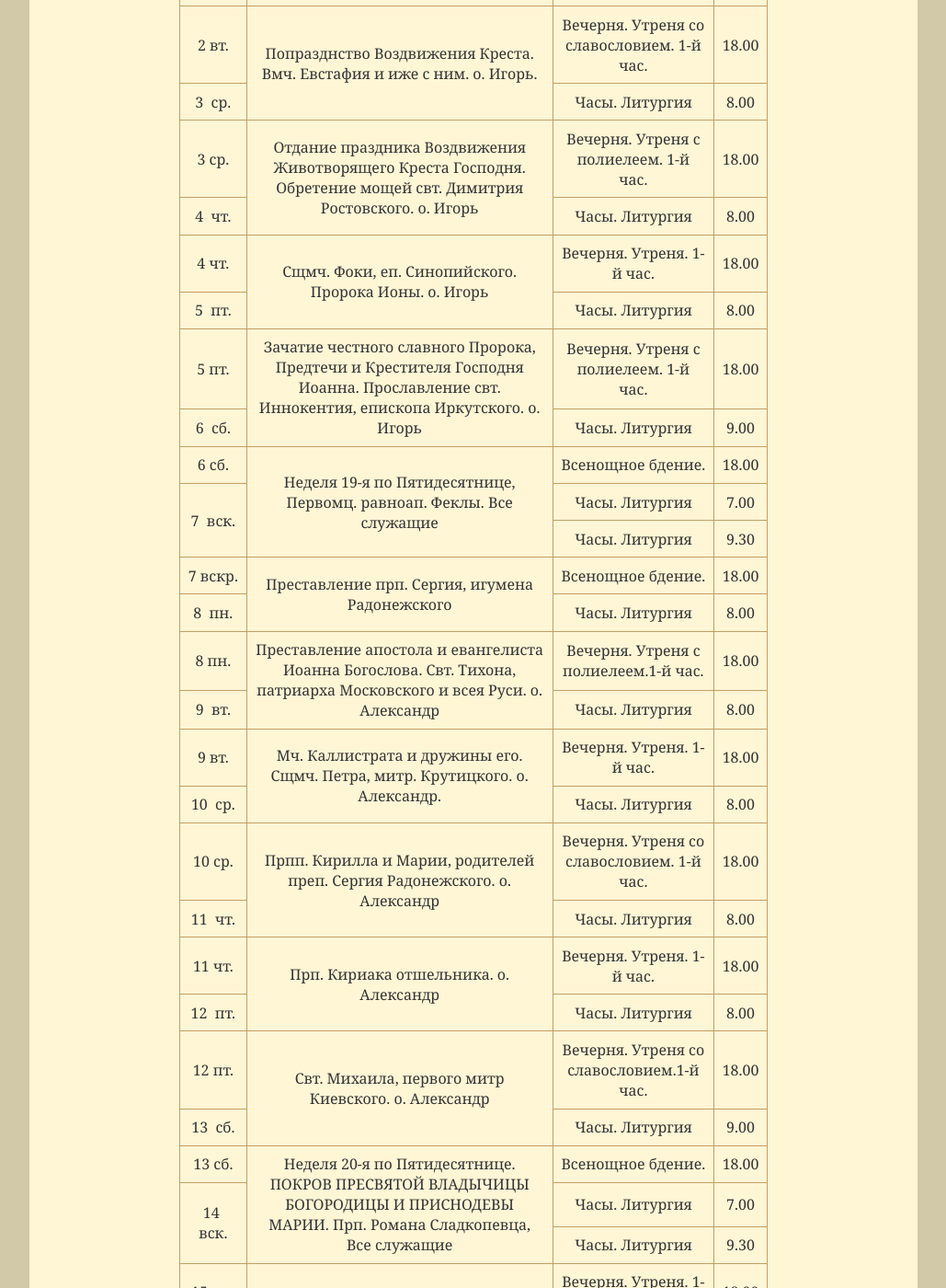
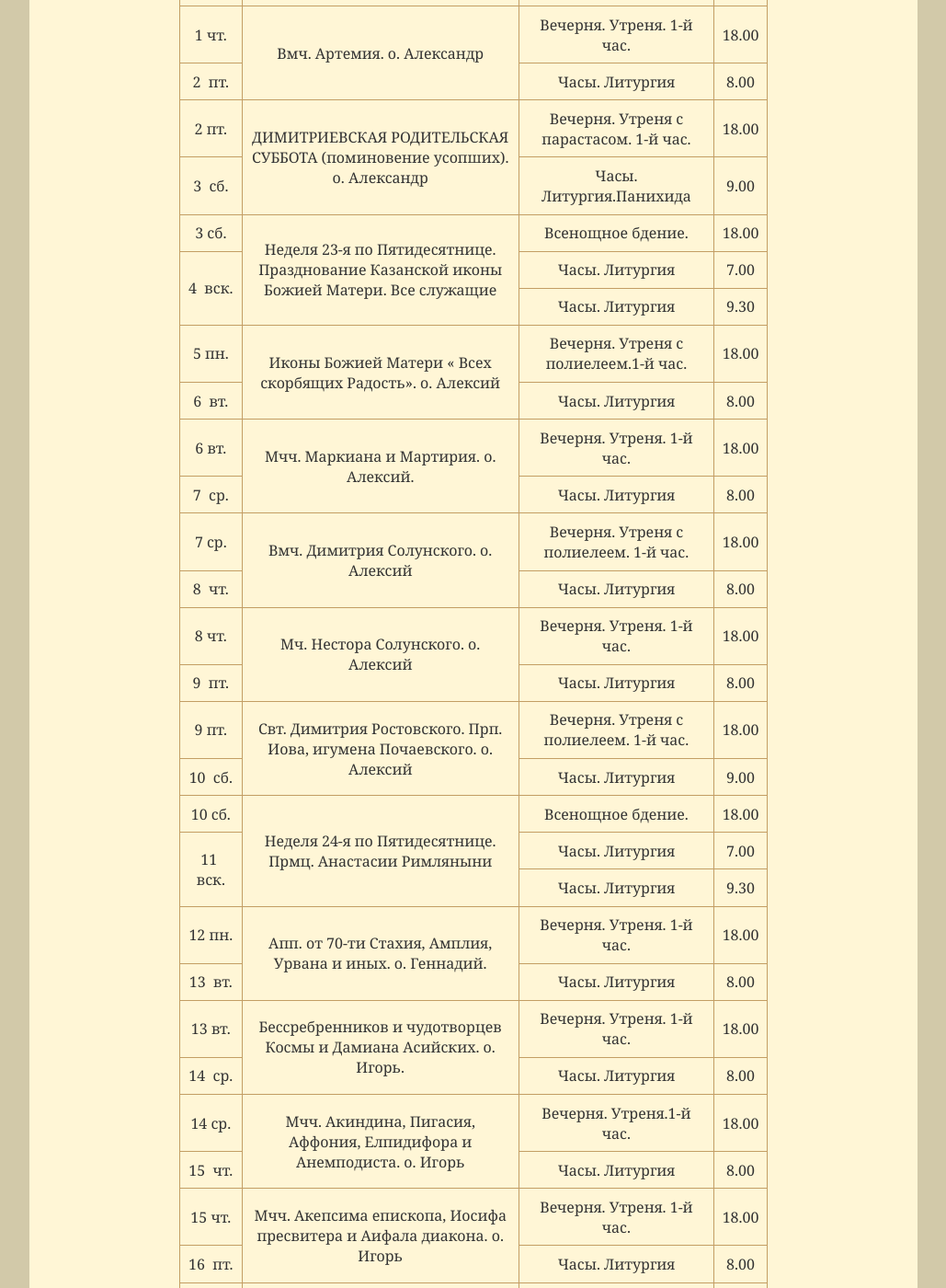
Before and after one commit to hramotradnoe/hramotradnoe.github.io, a Jekyll site: the page built from schedule/index.html, in a window 1280 px wide and 1400 px high, scrolled down 523 px. Shown: the whole window at 92% size, without its empty margins (125-1154 px from the left). Built offline with Jekyll 4.4.1, drawn with Linux system fonts in a browser that asks for light colours; some of the changed text lies outside the part shown.

Commit message:
Update schedule.yml

```diff
--- a/_data/schedule.yml
+++ b/_data/schedule.yml
@@ -1,231 +1,228 @@
-period: Октябрь 2018
-link: "https://docs.google.com/document/d/1nk_IJz0YAvPN3q_i3BNNL0HwsTY31c4iypWjMdLcQOE/edit"
+period: Ноябрь 2018
+link: "https://docs.google.com/document/d/1LHroRsXeISdxaqsvxyNwHDvmEIcd0VEd6_ius24t8UI/edit"
 timetable:
- - description : "Мчч. Трофима, Савватия и Доримедонта. о. Игорь."
+ - description : "Прор. Иоиля. о. Александр"
    services    :
-      - day   : 1&nbsp;пн.
+      - day   : 31&nbsp;ср.
         time  : '18.00'
         title : "Вечерня. Утреня. 1-й час."
-      - day   : 2&nbsp; вт.
+      - day   : 1&nbsp; чт.
         time  : '8.00'
         title : "Часы. Литургия"
- - description : "Попразднство Воздвижения Креста. Вмч. Евстафия и иже с ним. о.  Игорь."
+ - description : "Вмч. Артемия. о. Александр"
    services    :
-      - day   : 2&nbsp;вт.
+      - day   : 1&nbsp;чт.
         time  : '18.00'
-        title : "Вечерня. Утреня со славословием. 1-й час."
-      - day   : 3&nbsp; ср.
+        title : "Вечерня. Утреня. 1-й час."
+      - day   : 2&nbsp; пт.
         time  : '8.00'
         title : "Часы. Литургия"
- - description : "Отдание праздника Воздвижения Животворящего Креста Господня. Обретение мощей свт. Димитрия Ростовского. о. Игорь"
+ - description : "ДИМИТРИЕВСКАЯ  РОДИТЕЛЬСКАЯ СУББОТА (поминовение усопших).  о. Александр"
    services    :
-      - day   : 3&nbsp;ср.
+      - day   : 2&nbsp;пт.
+        time  : '18.00'
+        title : "Вечерня. Утреня с парастасом. 1-й час."
+      - day   : 3&nbsp; сб.
+        time  : '9.00'
+        title : "Часы. Литургия.Панихида"
+ - description : "Неделя 23-я по Пятидесятнице. Празднование Казанской иконы Божией Матери. Все служащие"
+   services    :
+      - day   : 3&nbsp;сб.
+        time  : '18.00'
+        title : "Всенощное бдение."
+      - day   : 4&nbsp; вск.
+        time  : '7.00'
+        title : "Часы. Литургия"
+      - day   : 4&nbsp; вск.
+        time  : '9.30'
+        title : "Часы. Литургия"
+ - description : "Иконы Божией Матери « Всех скорбящих Радость». о. Алексий"
+   services    :
+      - day   : 5&nbsp;пн.
+        time  : '18.00'
+        title : "Вечерня. Утреня с полиелеем.1-й час."
+      - day   : 6&nbsp; вт.
+        time  : '8.00'
+        title : "Часы. Литургия"
+ - description : "Мчч. Маркиана и Мартирия. о. Алексий."
+   services    :
+      - day   : 6&nbsp;вт.
+        time  : '18.00'
+        title : "Вечерня. Утреня. 1-й час."
+      - day   : 7&nbsp; ср.
+        time  : '8.00'
+        title : "Часы. Литургия"
+ - description : "Вмч. Димитрия Солунского. о. Алексий"
+   services    :
+      - day   : 7&nbsp;ср.
         time  : '18.00'
         title : "Вечерня. Утреня с полиелеем. 1-й час."
-      - day   : 4&nbsp; чт.
+      - day   : 8&nbsp; чт.
         time  : '8.00'
         title : "Часы. Литургия"
- - description : "Сщмч. Фоки, еп. Синопийского. Пророка Ионы. о. Игорь"
+ - description : "Мч. Нестора Солунского. о. Алексий"
    services    :
-      - day   : 4&nbsp;чт.
+      - day   : 8&nbsp;чт.
         time  : '18.00'
         title : "Вечерня. Утреня. 1-й час."
-      - day   : 5&nbsp; пт.
+      - day   : 9&nbsp; пт.
         time  : '8.00'
         title : "Часы. Литургия"
- - description : "Зачатие честного славного Пророка, Предтечи и Крестителя Господня Иоанна. Прославление свт. Иннокентия, епископа Иркутского.  о. Игорь"
+ - description : "Свт. Димитрия Ростовского. Прп. Иова, игумена Почаевского. о. Алексий"
    services    :
-      - day   : 5&nbsp;пт.
+      - day   : 9&nbsp;пт.
         time  : '18.00'
         title : "Вечерня. Утреня с полиелеем. 1-й час."
-      - day   : 6&nbsp; сб.
+      - day   : 10&nbsp; сб.
         time  : '9.00'
         title : "Часы. Литургия"
- - description : "Неделя 19-я по Пятидесятнице, Первомц. равноап. Феклы. Все служащие"
+ - description : "Неделя 24-я по Пятидесятнице. Прмц. Анастасии Римляныни"
    services    :
-      - day   : 6&nbsp;сб.
+      - day   : 10&nbsp;сб.
         time  : '18.00'
         title : "Всенощное бдение."
-      - day   : 7&nbsp; вск.
+      - day    : 11&nbsp; вск.
         time  : '7.00'
         title : "Часы. Литургия"
-      - day   : 7&nbsp; вск.
+      - day   : 11&nbsp; вск.
         time  : '9.30'
         title : "Часы. Литургия"
- - description : "Преставление прп. Сергия, игумена Радонежского"
+ - description : "Апп. от 70-ти Стахия, Амплия, Урвана и иных. о. Геннадий."
    services    :
-      - day   : 7&nbsp;вскр.
+      - day   : 12&nbsp;пн.
+        time  : '18.00'
+        title : "Вечерня. Утреня. 1-й час."
+      - day   : 13&nbsp; вт.
+        time  : '8.00'
+        title : "Часы. Литургия"
+ - description : "Бессребренников и чудотворцев Космы и Дамиана Асийских. о. Игорь."
+   services    :
+      - day   : 13&nbsp;вт.
+        time  : '18.00'
+        title : "Вечерня. Утреня. 1-й час."
+      - day   : 14&nbsp; ср.
+        time  : '8.00'
+        title : "Часы. Литургия"
+ - description : "Мчч. Акиндина, Пигасия, Аффония, Елпидифора и Анемподиста. о. Игорь"
+   services    :
+      - day   : 14&nbsp;ср.
+        time  : '18.00'
+        title : "Вечерня. Утреня.1-й час."
+      - day   : 15&nbsp; чт.
+        time  : '8.00'
+        title : "Часы. Литургия"
+ - description : "Мчч. Акепсима епископа, Иосифа пресвитера и Аифала диакона. о. Игорь"
+   services    :
+      - day   : 15&nbsp;чт.
+        time  : '18.00'
+        title : "Вечерня. Утреня. 1-й час."
+      - day   : 16&nbsp; пт.
+        time  : '8.00'
+        title : "Часы. Литургия"
+ - description : "Прп. Иоанникия Великого о.  Игорь"
+   services    :
+      - day   : 16&nbsp;пт.
+        time  : '18.00'
+        title : "Вечерня. Утреня.1-й час."
+      - day   : 17&nbsp; сб.
+        time  : '9.00'
+        title : "Часы. Литургия"
+ - description : "Неделя 25-я по Пятидесятнице. Свт. Тихона, патриарха Московского и всея Руси, Все служащие"
+   services    :
+      - day   : 17&nbsp;сб.
         time  : '18.00'
         title : "Всенощное бдение."
-      - day   : 8&nbsp; пн.
+      - day   : 18&nbsp; вск.
+        time  : '7.00'
+        title : "Часы. Литургия"
+      - day   : 18&nbsp; вск.
+        time  : '9.30'
+        title : "Часы. Литургия"
+ - description : "Мчч. 33-х, в Милитине пострадавших. о. Александр."
+   services    :
+      - day   : 19&nbsp;пн.
+        time  : '18.00'
+        title : "Вечерня. Утреня. 1-й час."
+      - day   : 20&nbsp; вт.
         time  : '8.00'
         title : "Часы. Литургия"
- - description : "Преставление апостола и евангелиста Иоанна Богослова. Свт. Тихона, патриарха Московского и всея Руси. о. Александр"
+ - description : "Собор Архистратига Михаила и прочих Небесных Сил бесплотных. о. Александр."
    services    :
-      - day   : 8&nbsp;пн.
+      - day   : 20&nbsp;вт.
         time  : '18.00'
-        title : "Вечерня. Утреня с полиелеем.1-й час."
-      - day   : 9&nbsp; вт.
+        title : "Всенощное бдение."
+      - day   : 21&nbsp; ср.
         time  : '8.00'
         title : "Часы. Литургия"
- - description : "Мч. Каллистрата и дружины его. Сщмч. Петра, митр. Крутицкого. о. Александр."
+ - description : "Иконы Божией Матери «Скоропослушница». о. Александр "
    services    :
-      - day   : 9&nbsp;вт.
+      - day   : 21&nbsp;ср.
+        time  : '18.00'
+        title : "Вечерня. Утреня с полиелеем. 1-й час."
+      - day   : 22&nbsp; чт.
+        time  : '8.00'
+        title : "Часы. Литургия"
+ - description : "Апп. от 70-ти Ераста, Родиона, Сосипатра, Куарта и Тертия. о. Александр"
+   services    :
+      - day   : 22&nbsp;чт.
         time  : '18.00'
         title : "Вечерня. Утреня. 1-й час."
-      - day   : 10&nbsp; ср.
+      - day   : 23&nbsp; пт.
         time  : '8.00'
         title : "Часы. Литургия"
- - description : "Прпп. Кирилла и Марии, родителей преп. Сергия Радонежского. о. Александр"
+ - description : "Блж. Максима, Христа ради юродивого, Московского чудотворца. о. Александр"
    services    :
-      - day   : 10&nbsp;ср.
+      - day   : 23&nbsp;пт.
         time  : '18.00'
-        title : "Вечерня. Утреня со славословием. 1-й час."
-      - day   : 11&nbsp; чт.
+        title : "Вечерня. Утреня со славословием.1-й час."
+      - day   : 24&nbsp; сб.
+        time  : '9.00'
+        title : "Часы. Литургия"
+ - description : "Неделя 26-я по Пятидесятнице. Свт. Иоанна Милостиваго, патриарха Александрийского."
+   services    :
+      - day   : 24&nbsp;сб.
+        time  : '18.00'
+        title : "Всенощное бдение."
+      - day   : 25&nbsp; вск.
+        time  : '7.00'
+        title : "Часы. Литургия"
+      - day   : 25&nbsp; вск.
+        time  : '9.30'
+        title : "Часы. Литургия"
+ - description : "Святителя Иоанна Златоустого."
+   services    :
+      - day   : 26&nbsp;пн.
+        time  : '8.00'
+        title : "Часы. Литургия."
+ - description : "Апостола Филиппа. о. Алексий."
+   services    :
+      - day   : 26&nbsp;пн.
+        time  : '18.00'
+        title : "Вечерня. Утреня с полиелеем. 1-й час."
+      - day   : 27&nbsp; вт.
         time  : '8.00'
         title : "Часы. Литургия"
- - description : "Прп. Кириака отшельника. о. Александр"
+ - description : "Мучеников и исповедников Гурия, Самона и Авива. Начало Рождественского поста о. Алексий."
    services    :
-      - day   : 11&nbsp;чт.
+      - day   : 27&nbsp;вт.
         time  : '18.00'
         title : "Вечерня. Утреня. 1-й час."
-      - day   : 12&nbsp; пт.
+      - day   : 28&nbsp; ср.
         time  : '8.00'
         title : "Часы. Литургия"
- - description : "Свт. Михаила, первого митр Киевского. о. Александр"
+ - description : "Апостола и евангелиста Матфея. о. Алексий."
    services    :
-      - day   : 12&nbsp;пт.
+      - day   : 28&nbsp;ср.
         time  : '18.00'
-        title : "Вечерня. Утреня со славословием.1-й час."
-      - day   : 13&nbsp; сб.
-        time  : '9.00'
-        title : "Часы. Литургия"
- - description : "Неделя 20-я по Пятидесятнице. ПОКРОВ ПРЕСВЯТОЙ ВЛАДЫЧИЦЫ БОГОРОДИЦЫ И ПРИСНОДЕВЫ МАРИИ. Прп. Романа Сладкопевца, Все служащие"
-   services    :
-      - day   : 13&nbsp;сб.
-        time  : '18.00'
-        title : "Всенощное бдение."
-      - day    : 14&nbsp; вск.
-        time  : '7.00'
-        title : "Часы. Литургия"
-      - day   : 14&nbsp; вск.
-        time  : '9.30'
-        title : "Часы. Литургия"
- - description : "Сщмч. Дионисия Ареопагита, еп. Афинского. о. Алексий."
-   services    :
-      - day   : 15&nbsp;пн.
-        time  : '18.00'
-        title : "Вечерня. Утреня. 1-й час."
-      - day   : 16&nbsp; вт.
+        title : "Вечерня. Утреня с полиелеем. 1-й час."
+      - day   : 29&nbsp; чт.
         time  : '8.00'
         title : "Часы. Литургия"
- - description : "Обретение мощей свтт. Гурия, архиеп. Казанского и Варсонофия, еп. Тверского. о. Алексий."
+ - description : "Свт. Григория чудотворца, еп. Неокесарийского. Прп. Никона, игумена Радонежского. о. Алексий."
    services    :
-      - day   : 16&nbsp;вт.
+      - day   : 29&nbsp;чт.
         time  : '18.00'
-        title : "Вечерня. Утреня. 1-й час."
-      - day   : 17&nbsp; ср.
+        title : "Вечерня. Утреня с полиелеем. 1-й час."
+      - day   : 30&nbsp; пт.
         time  : '8.00'
         title : "Часы. Литургия"
- - description : "Свтт. Петра, Алексия, Ионы, Макария, Филиппа, Иова, Ермогена, Тихона, Петра, Филарета, Иннокентия и Макария,Московских и всея России чудотворцев. о. Алексий"
-   services    :
-      - day   : 17&nbsp;ср.
-        time  : '18.00'
-        title : "Вечерня. Утреня с полиелеем.1-й час."
-      - day   : 18&nbsp; чт.
-        time  : '8.00'
-        title : "Часы. Литургия"
- - description : "Апостола Фомы. о. Алексий"
-   services    :
-      - day   : 18&nbsp;чт.
-        time  : '18.00'
-        title : "Вечерня. Утреня с полиелеем. 1-й час."
-      - day   : 19&nbsp; пт.
-        time  : '8.00'
-        title : "Часы. Литургия"
- - description : "Мчч. Сергия и Вакха о. Алексий"
-   services    :
-      - day   : 19&nbsp;пт.
-        time  : '18.00'
-        title : "Вечерня. Утреня.1-й час."
-      - day   : 20&nbsp; сб.
-        time  : '9.00'
-        title : "Часы. Литургия"
- - description : "Неделя 21-я по Пятидесятнице. Память святых отцов VII Вселенсокого Собора, Все служащие"
-   services    :
-      - day   : 20&nbsp;сб.
-        time  : '18.00'
-        title : "Всенощное бдение."
-      - day   : 21&nbsp; вск.
-        time  : '7.00'
-        title : "Часы. Литургия"
-      - day   : 21&nbsp; вск.
-        time  : '9.30'
-        title : "Часы. Литургия"
- - description : "Прп. Амвросия Оптинского. о. Игорь."
-   services    :
-      - day   : 22&nbsp;пн.
-        time  : '18.00'
-        title : "Вечерня. Утреня со славословием. 1-й час."
-      - day   : 23&nbsp; вт.
-        time  : '8.00'
-        title : "Часы. Литургия"
- - description : "Ап. Филиппа, единого от семи диаконов. Собор преподобных Оптинских святых. о. Игорь."
-   services    :
-      - day   : 23&nbsp;вт.
-        time  : '18.00'
-        title : "Вечерня. Утреня. 1-й час."
-      - day   : 24&nbsp; ср.
-        time  : '8.00'
-        title : "Часы. Литургия"
- - description : "Мчч. Прова, Тараха и Андроника. Прп. Симеона Нового Богослова. о. Игорь "
-   services    :
-      - day   : 24&nbsp;ср.
-        time  : '18.00'
-        title : "Вечерня. Утреня. 1-й час."
-      - day   : 25&nbsp; чт.
-        time  : '8.00'
-        title : "Часы. Литургия"
- - description : "Иверской иконы Божией Матери. о. Игорь"
-   services    :
-      - day   : 25&nbsp;чт.
-        time  : '18.00'
-        title : "Вечерня. Утреня с полиелеем. 1-й час."
-      - day   : 26&nbsp; пт.
-        time  : '8.00'
-        title : "Часы. Литургия"
- - description : "Мчч. Назария, Гервасия. Протасия, Келсия. о. Игорь"
-   services    :
-      - day   : 26&nbsp;пт.
-        time  : '18.00'
-        title : "Вечерня. Утреня.1-й час."
-      - day   : 27&nbsp; сб.
-        time  : '9.00'
-        title : "Часы. Литургия"
- - description : " Неделя 22-я по Пятидесятнице. Прп. Евфимия Нового, Солунского"
-   services    :
-      - day   : 27&nbsp;сб.
-        time  : '18.00'
-        title : "Всенощное бдение.."
-      - day   : 28&nbsp; вск.
-        time  : '7.00'
-        title : "Часы. Литургия"
-      - day   : 28&nbsp; вск.
-        time  : '9.30'
-        title : "Часы. Литургия"
- - description : "Прор. Осии. Прмч. Андрея Критского. о. Александр."
-   services    :
-      - day   : 29&nbsp;пн.
-        time  : '18.00'
-        title : "Вечерня. Утреня. 1-й час."
-      - day   : 30&nbsp; вт.
-        time  : '8.00'
-        title : "Часы. Литургия"
- - description : "Апостола и евангелиста Луки. Обретение мощей прп. Иосифа, игумена Волоцкого, чудотворца. о. Александр."
-   services    :
-      - day   : 30&nbsp;вт.
-        time  : '18.00'
-        title : "Вечерня. Утреня с полиелеем. 1-й час."
-      - day   : 31&nbsp; ср.
-        time  : '8.00'
-        title : "Часы. Литургия"
```
